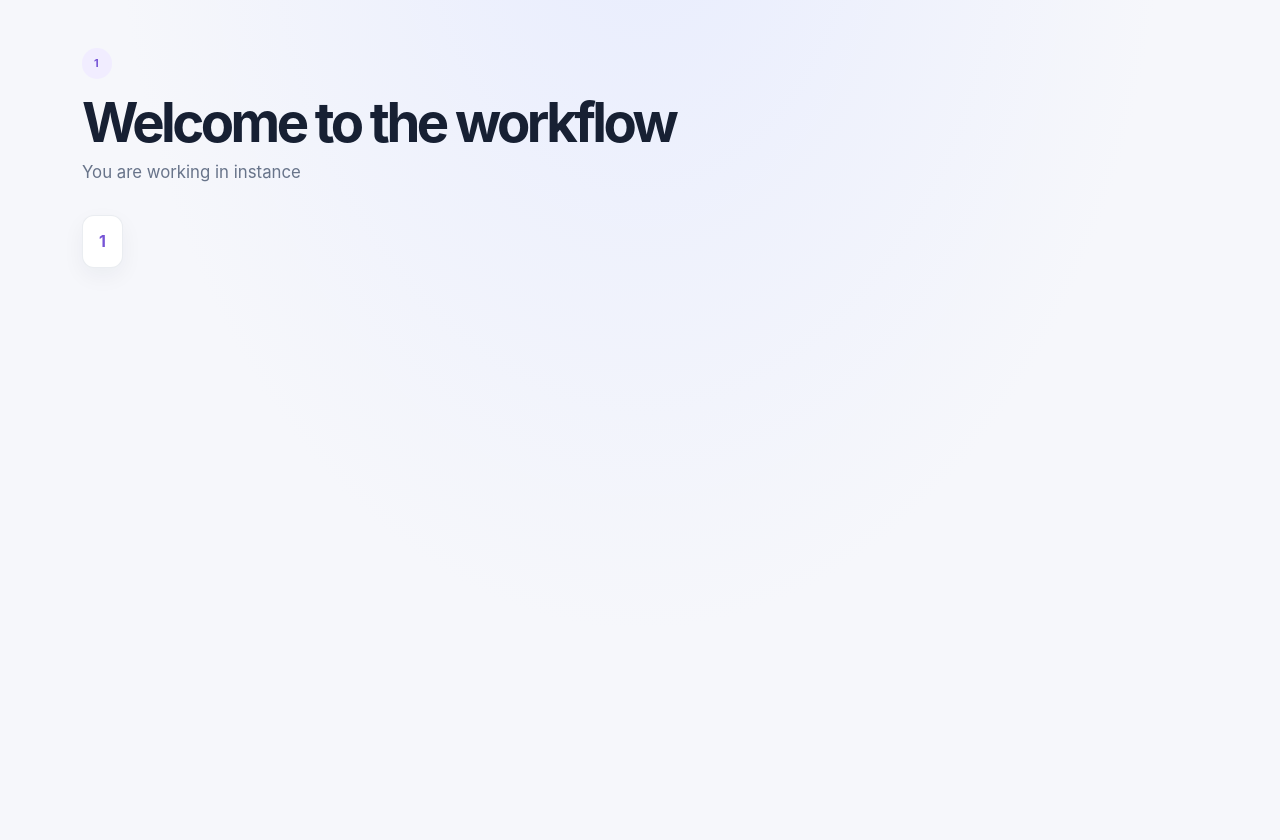
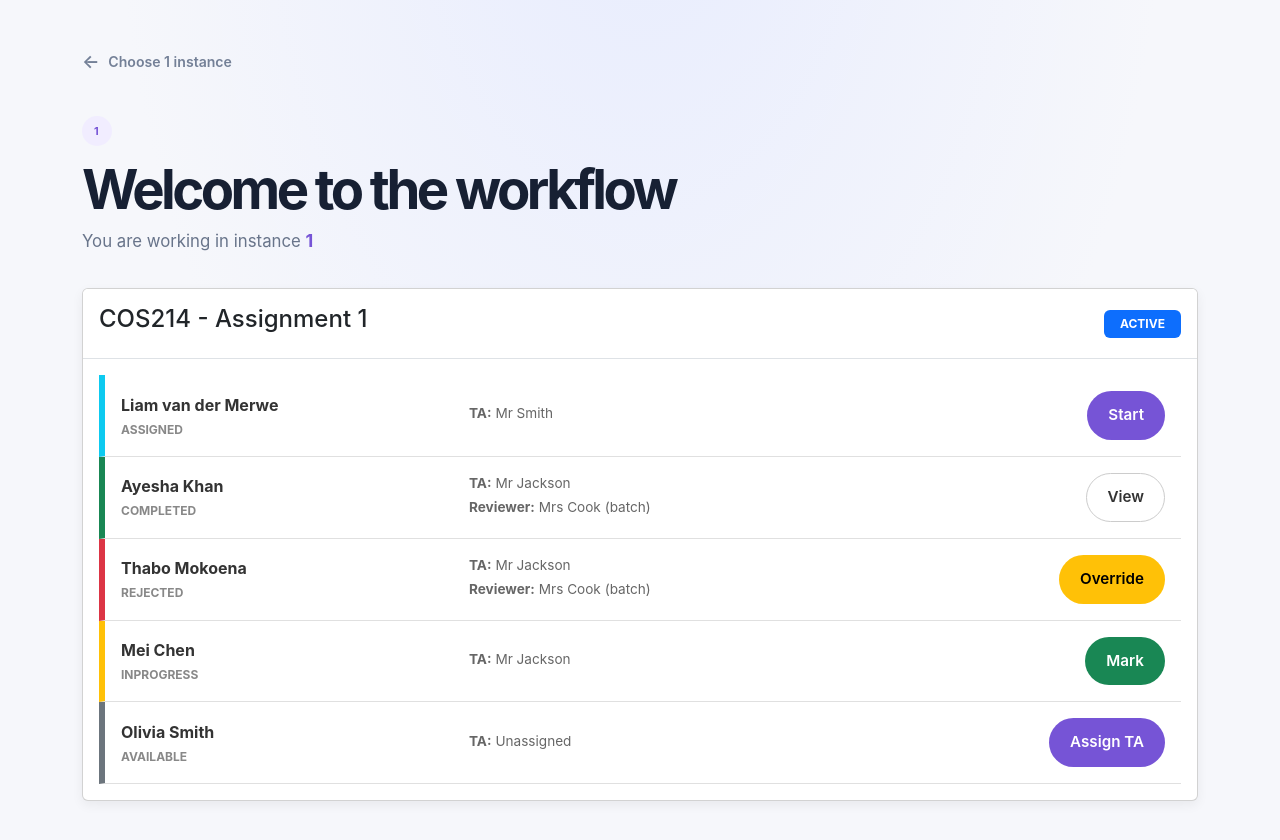
Before and after one commit to ethanvaneyden/TIVIDY, a React (Vite) app in the folder frontend/: page /1/1 in a window 1280 px wide. Shown: the top 840 px of the page. Before the commit the page ends 800 px from the top, so only its background shows below. Built offline with nearby package versions, Linux system fonts and the light colour scheme.

Commit message:
- Added container cards - Added submission row

```diff
--- a/frontend/src/ContainerCard.css
+++ b/frontend/src/ContainerCard.css
@@ -0,0 +1,13 @@
+.container-card {
+    margin-bottom: 2rem;
+    margin-top: 2rem;
+    border-color: purple;
+    box-shadow: var(--shadow-md);
+}
+
+.container-header {
+    border: none;
+    background-color: whitesmoke;
+    text-align: center;
+    fon
+}
--- a/frontend/src/ContainerCard.tsx
+++ b/frontend/src/ContainerCard.tsx
@@ -0,0 +1,84 @@
+import { Card, Badge } from "react-bootstrap";
+import type { Assignment, Submission } from "./types"; // Assuming these exist
+import SubmissionRow from "./SubmissionRow";
+import "./ContainerCard.css";
+
+// Improved mock data
+const mock: Assignment = {
+  rootName: "COS214 - Assignment 1",
+  phase: "active",
+  items: [
+    {
+      id: "SUB-001",
+      name: "Liam van der Merwe",
+      state: "assigned",
+      assignee: "Mr Smith",
+      reviewer: "",
+      reviewMethod: "batch",
+    },
+    {
+      id: "SUB-002",
+      name: "Ayesha Khan",
+      state: "completed",
+      assignee: "Mr Jackson",
+      reviewer: "Mrs Cook",
+      reviewMethod: "batch",
+    },
+    {
+      id: "SUB-003",
+      name: "Thabo Mokoena",
+      state: "rejected",
+      assignee: "Mr Jackson",
+      reviewer: "Mrs Cook",
+      reviewMethod: "batch",
+    },
+    {
+      id: "SUB-004",
+      name: "Mei Chen",
+      state: "inprogress",
+      assignee: "Mr Jackson",
+      reviewer: "",
+      reviewMethod: "",
+    },
+    {
+      id: "SUB-005",
+      name: "Olivia Smith",
+      state: "available",
+      assignee: "",
+      reviewer: "",
+      reviewMethod: "",
+    },
+  ],
+};
+
+function ContainerCard() {
+
+
+  return (
+    <Card className="container-card">
+
+      {/* Bootstrap Card Header */}
+      <Card.Header className="d-flex justify-content-between align-items-center bg-white border-bottom pt-3 pb-3">
+        <h4 className="container-header-title">{mock.rootName}</h4>
+
+        {/* Phase Badge */}
+        <Badge bg="primary" className="text-uppercase px-3 py-2">
+          {mock.phase}
+        </Badge>
+      </Card.Header>
+
+      {/* Card Body containing the list */}
+      <Card.Body>
+        {mock.items.map((item: Submission) => (
+          <SubmissionRow
+            key={item.id}
+            {...item}
+          />
+        ))}
+      </Card.Body>
+
+    </Card>
+  );
+}
+
+export default ContainerCard;
--- a/frontend/src/Scenario.css
+++ b/frontend/src/Scenario.css
@@ -27,6 +27,11 @@
     font-weight: 750;
     letter-spacing: 0.12em;
     text-transform: uppercase;
+}
+
+.scenario-workflow-back {
+    display: flex;
+    width: fit-content;
 }
 
 .scenario-page .landing-header {
@@ -59,11 +64,8 @@
     filter: brightness(0.94);
 }
 
-@media (prefers-reduced-motion: reduce) {
-    *,
-    *::before,
-    *::after {
-        scroll-behavior: auto !important;
-        transition-duration: 0.01ms !important;
-    }
+.instance-text {
+    color: var(--scenario-accent);
+    font-weight: bold;
+    font-size: large;
 }
--- a/frontend/src/ScenarioWorkflow.tsx
+++ b/frontend/src/ScenarioWorkflow.tsx
@@ -1,9 +1,11 @@
-import { Container } from 'react-bootstrap';
-import { useParams } from 'react-router';
-import './Scenario.css';
+import { Container } from "react-bootstrap";
+import { useParams, useNavigate } from "react-router";
+import "./Scenario.css";
+import ContainerCard from "./ContainerCard";
 
 function ScenarioWorkflow() {
   const { scenario: scenarioId, instanceId } = useParams();
+  const navigate = useNavigate();
 
   if (!scenarioId || !instanceId) {
     return (
@@ -14,11 +16,26 @@ function ScenarioWorkflow() {
   }
 
   return (
-        <Container className="scenario-page py-5" data-scenario={scenarioId.toLowerCase()}>
+    <Container
+      className="scenario-page py-5"
+      data-scenario={scenarioId.toLowerCase()}
+    >
+      <button
+        type="button"
+        className="chooser-back scenario-workflow-back"
+        onClick={() => navigate(`/${scenarioId}/instances`)}
+      >
+        {" "}
+        <span aria-hidden="true">←</span>
+        Choose {scenarioId} instance
+      </button>
       <span className="scenario-eyebrow">{scenarioId}</span>
       <h1 className="landing-header">Welcome to the workflow</h1>
-            <p className="scenario-description">You are working in instance</p>
-            <div className="scenario-instance-id">{instanceId}</div>
+      <p className="scenario-description">You are working in instance <span className="instance-text">{instanceId}</span></p>
+
+      <ContainerCard>
+
+      </ContainerCard>
     </Container>
   );
 }
--- /dev/null
+++ b/frontend/src/SubmissionRow.css
@@ -0,0 +1,38 @@
+.item-row {
+  background: #fff;
+  border-bottom: 1px solid #e0e0e0;
+  border-left: 6px solid #ccc;
+  margin: 0;
+  padding: 16px;
+}
+
+.row-section {
+  display: flex;
+  flex-direction: column;
+}
+
+.item-name {
+  font-size: 1rem;
+  color: #333;
+  margin: 0;
+}
+
+.item-state {
+  font-size: 0.75rem;
+  text-transform: uppercase;
+  font-weight: bold;
+  color: #888;
+  margin-top: 4px;
+}
+
+.context-text {
+  font-size: 0.85rem;
+  color: #666;
+  margin-bottom: 4px;
+}
+
+.state-available  { border-left-color: #6c757d; }
+.state-assigned   { border-left-color: #0dcaf0; }
+.state-inprogress { border-left-color: #ffc107; }
+.state-completed  { border-left-color: #198754; }
+.state-rejected   { border-left-color: #dc3545; }
--- /dev/null
+++ b/frontend/src/SubmissionRow.tsx
@@ -0,0 +1,62 @@
+import type { Submission } from "./types";
+import { Row, Col } from "react-bootstrap";
+import "./SubmissionRow.css";
+
+function SubmissionRow({
+  name,
+  state,
+  assignee,
+  reviewer,
+  reviewMethod,
+  onAction
+}: Submission & { onAction: (action: string) => void }) {
+
+  const renderButtons = () => {
+    switch (state) {
+      case "available":
+        return <button className="cta-button">Assign TA</button>;
+      case "assigned":
+        return <button className="cta-button" onClick={() => onAction("start")}>Start</button>;
+      case "inprogress":
+        return (
+          <>
+            <button className="cta-button success" onClick={() => onAction("complete")}>Mark</button>
+          </>
+        );
+      case "completed":
+        return <button className="cta-button outline">View</button>;
+      case "rejected":
+        return <button className="cta-button warning" onClick={() => onAction("override")}>Override</button>;
+      default:
+        return null;
+    }
+  };
+
+  return (
+    <Row className={`item-row state-${state} align-items-center g-0`}>
+
+      <Col xs={12} md={4} className="row-section mb-3 mb-md-0">
+        <strong className="item-name">{name}</strong>
+        <span className="item-state">{state}</span>
+      </Col>
+
+      <Col xs={12} md={5} className="row-section mb-3 mb-md-0">
+        <span className="context-text">
+          <strong>TA:</strong> {assignee || "Unassigned"}
+        </span>
+        {reviewer && (
+          <span className="context-text">
+            <strong>Reviewer:</strong> {reviewer} ({reviewMethod})
+          </span>
+        )}
+      </Col>
+
+      <Col xs={12} md={3} className="d-flex justify-content-md-end gap-2">
+        {renderButtons()}
+      </Col>
+
+    </Row>
+  );
+}
+
+export default SubmissionRow;
--- a/frontend/src/index.css
+++ b/frontend/src/index.css
@@ -147,3 +147,7 @@ body {
 .cta-button.danger:hover {
     background-color: var(--color-danger-hover);
 }
+
+.cta-button.success { background-color: #198754; }
+.cta-button.warning { background-color: #ffc107; color: black; }
+.cta-button.outline { background-color: transparent; border: 1px solid #ccc; color: #333; }
--- /dev/null
+++ b/frontend/src/types.ts
@@ -0,0 +1,15 @@
+export interface Assignment {
+    rootName : string,
+    phase : string,
+    items : Submission[]
+}
+
+export interface Submission {
+    id : string,
+    name : string,
+    state : string,
+    assignee : string
+    reviewer : string
+    reviewMethod : string
+
+}
```
Also changed, not shown: frontend/src/App.css (deleted, +0 -184 lines), frontend/src/EducationRow.css (deleted), frontend/src/EducationRow.tsx (deleted), frontend/src/ItemRow.tsx (deleted). Lines whose indentation alone changed are shown as unchanged.
